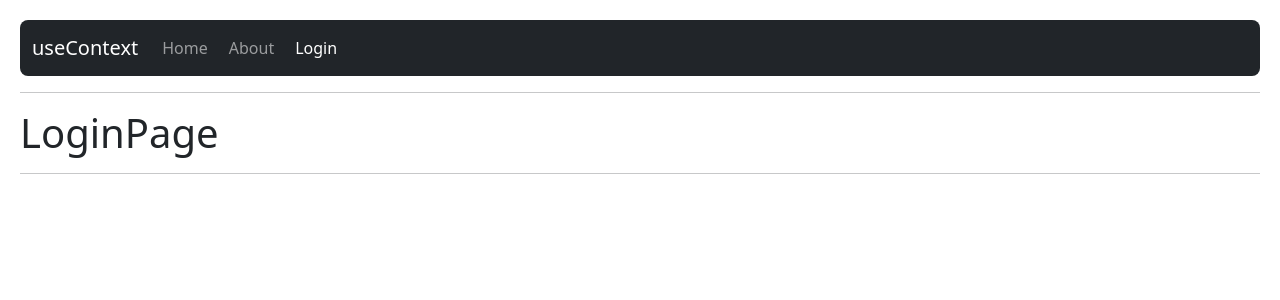
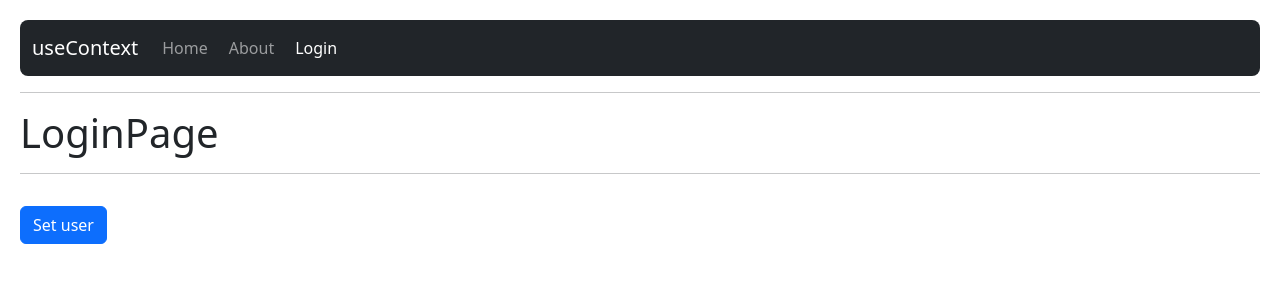
Before and after one commit to Marenco81/Hook-App, a React (Vite) app: page /login in a window 1280 px wide. Shown: the top 300 px of the page. Built offline with nearby package versions, Linux system fonts and the light colour scheme.

Commit message:
Empleando useContext

```diff
--- a/src/09-useContext/HomePage.jsx
+++ b/src/09-useContext/HomePage.jsx
@@ -1,11 +1,20 @@
+import { useContext } from "react"
+import { UserContext } from "./context/UserContext";
 
 
 export const HomePage = () => {
+
+  const {user} = useContext(UserContext);
+
     return (
       <>
-          <h1>HomePage</h1>
+          <h1>HomePage <small>{user?.name} </small> </h1>
           <hr />
 
+
+          <pre>
+            {JSON.stringify(user, null, 3)}
+          </pre>
       </>
     )
   }
--- a/src/09-useContext/LoginPage.jsx
+++ b/src/09-useContext/LoginPage.jsx
@@ -1,11 +1,27 @@
+import { useContext } from "react"
+import { UserContext } from "./context/UserContext";
 
 
 export const LoginPage = () => {
+
+  const {user, setUser} = useContext(UserContext);
+
     return (
       <>
           <h1>LoginPage</h1>
           <hr />
 
+
+          <pre>
+            {JSON.stringify(user, null, 3)}
+          </pre>
+
+          <button
+            onClick={ () => setUser({id:123, name: 'Juan', email: 'juan@google.com'}) }
+            className="btn btn-primary"
+          >
+            Set user
+          </button>
       </>
     )
   }
--- a/src/09-useContext/context/UserProvider.jsx
+++ b/src/09-useContext/context/UserProvider.jsx
@@ -1,15 +1,20 @@
+import { useState } from "react"
 import { UserContext } from "./UserContext"
 
 
-const user = {
-    id: 123,
-    name: 'Fernando Herrera',
-    email: 'ejemplo@gmail.com'
-}
+// const user = {
+//     id: 123,
+//     name: 'Fernando Herrera',
+//     email: 'ejemplo@gmail.com'
+// }
 
 export const UserProvider = ({children}) => {
+
+    const [user, setUser] = useState();
+
+
   return (
-    <UserContext.Provider value={{hola: 'Mundo', user:user}}>
+    <UserContext.Provider value={{user, setUser}}>
         {children}
     </UserContext.Provider>
   )
```
